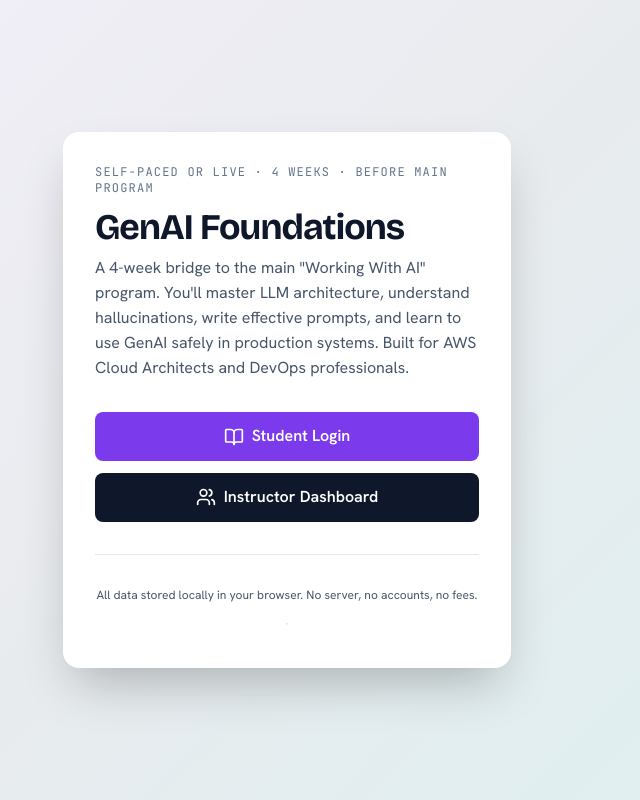
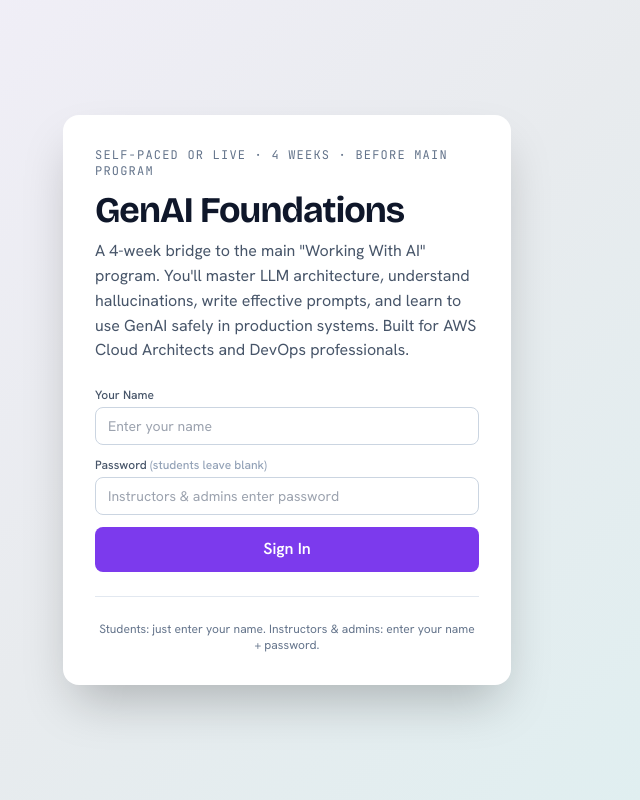
Before and after one commit to sarbaniAi/genai-platform, a React (Vite) app: page / in a window 1280 px wide. Shown: the whole page, without its empty margins (353-993 px from the left). Built offline with nearby package versions, Linux system fonts and the light colour scheme.

Commit message:
Role-based login: single form, password determines role (student/instructor/admin). Removes cross-role buttons and secret dot.

```diff
--- a/src/App.jsx
+++ b/src/App.jsx
@@ -1,43 +1,33 @@
-import { useState, useEffect, useRef } from 'react';
+import { useState, useEffect } from 'react';
 import { BookOpen, Users, Settings, LogOut, Lock } from 'lucide-react';
 import { DEFAULT_MODULES, DEFAULT_META } from './data/modules';
 import { loadModules, saveModules, loadMeta, saveMeta } from './lib/storage';
-import { isAdminUnlocked, unlockAdmin, lockAdmin } from './lib/adminAuth';
+import { authenticate, startSession, clearSession, getCurrentRole, getCurrentName, hasSession } from './lib/adminAuth';
 import StudentView from './views/StudentView';
 import InstructorView from './views/InstructorView';
 import AdminView from './views/AdminView';
 
-function LoginView({ setCurrentView }) {
+function LoginView({ onLogin }) {
   const meta = loadMeta(DEFAULT_META);
-  const [showAdminPrompt, setShowAdminPrompt] = useState(false);
-  const [passwordInput, setPasswordInput] = useState('');
-  const [authError, setAuthError] = useState('');
-  const [adminUnlocked, setAdminUnlocked] = useState(isAdminUnlocked());
-  const dotClicks = useRef(0);
-  const dotTimer = useRef(null);
+  const [name, setName] = useState('');
+  const [password, setPassword] = useState('');
+  const [error, setError] = useState('');
+  const [busy, setBusy] = useState(false);
 
-  const handleSecretTrigger = () => {
-    dotClicks.current += 1;
-    if (dotTimer.current) clearTimeout(dotTimer.current);
-    dotTimer.current = setTimeout(() => { dotClicks.current = 0; }, 1500);
-    if (dotClicks.current >= 5) {
-      dotClicks.current = 0;
-      setShowAdminPrompt(true);
-      setAuthError('');
+  const handleSubmit = async () => {
+    if (!name.trim()) {
+      setError('Please enter your name.');
+      return;
     }
-  };
-
-  const handlePasswordSubmit = async () => {
-    const ok = await unlockAdmin(passwordInput);
-    if (ok) {
-      setAdminUnlocked(true);
-      setShowAdminPrompt(false);
-      setPasswordInput('');
-      setAuthError('');
-      setCurrentView('admin');
+    setBusy(true);
+    setError('');
+    const result = await authenticate(name, password);
+    setBusy(false);
+    if (result) {
+      startSession(result.name, result.role);
+      onLogin(result);
     } else {
-      setAuthError('Incorrect password.');
-      setPasswordInput('');
+      setError('Authentication failed.');
     }
   };
 
@@ -48,111 +38,86 @@ function LoginView({ setCurrentView }) {
         <h1 className="text-4xl font-bold text-slate-900 mb-2" style={{ fontFamily: '"Bricolage Grotesque", sans-serif', letterSpacing: '-0.025em' }}>
           GenAI Foundations
         </h1>
-        <p className="text-slate-600 mb-8">{meta.thesis}</p>
+        <p className="text-slate-600 mb-6">{meta.thesis}</p>
+
         <div className="space-y-3">
-          <button onClick={() => setCurrentView('student')} className="w-full bg-violet-600 hover:bg-violet-700 text-white font-semibold py-3 rounded-lg transition flex items-center justify-center gap-2">
-            <BookOpen size={20} /> Student Login
+          <div>
+            <label className="block text-xs font-medium text-slate-600 mb-1">Your Name</label>
+            <input
+              type="text"
+              placeholder="Enter your name"
+              value={name}
+              onChange={(e) => setName(e.target.value)}
+              onKeyDown={(e) => { if (e.key === 'Enter') document.getElementById('pwd-input').focus(); }}
+              className="w-full px-3 py-2 border border-slate-300 rounded-lg text-sm focus:outline-none focus:ring-2 focus:ring-violet-500"
+            />
+          </div>
+          <div>
+            <label className="block text-xs font-medium text-slate-600 mb-1">Password <span className="text-slate-400">(students leave blank)</span></label>
+            <input
+              id="pwd-input"
+              type="password"
+              placeholder="Instructors & admins enter password"
+              value={password}
+              onChange={(e) => setPassword(e.target.value)}
+              onKeyDown={(e) => { if (e.key === 'Enter') handleSubmit(); }}
+              className="w-full px-3 py-2 border border-slate-300 rounded-lg text-sm focus:outline-none focus:ring-2 focus:ring-violet-500"
+            />
+          </div>
+          {error && <p className="text-red-600 text-xs">{error}</p>}
+          <button
+            onClick={handleSubmit}
+            disabled={busy}
+            className="w-full bg-violet-600 hover:bg-violet-700 disabled:opacity-50 text-white font-semibold py-2.5 rounded-lg transition flex items-center justify-center gap-2"
+          >
+            {busy ? 'Signing in...' : 'Sign In'}
           </button>
-          <button onClick={() => setCurrentView('instructor')} className="w-full bg-slate-900 hover:bg-black text-white font-semibold py-3 rounded-lg transition flex items-center justify-center gap-2">
-            <Users size={20} /> Instructor Dashboard
-          </button>
-          {adminUnlocked && (
-            <button onClick={() => setCurrentView('admin')} className="w-full bg-teal-600 hover:bg-teal-700 text-white font-semibold py-3 rounded-lg transition flex items-center justify-center gap-2">
-              <Settings size={20} /> Content Admin
-            </button>
-          )}
         </div>
-        <div className="mt-8 pt-8 border-t border-slate-200">
-          <p className="text-xs text-slate-600 text-center">
-            All data stored locally in your browser. No server, no accounts, no fees.
-          </p>
-          <p className="text-center mt-2">
-            <button
-              onClick={handleSecretTrigger}
-              className="text-slate-300 hover:text-slate-400 text-xs cursor-default select-none"
-              aria-hidden="true"
-              tabIndex={-1}
-              style={{ background: 'none', border: 'none', padding: '0 4px' }}
-            >
-              ·
-            </button>
+
+        <div className="mt-6 pt-6 border-t border-slate-200">
+          <p className="text-xs text-slate-500 text-center">
+            Students: just enter your name. Instructors & admins: enter your name + password.
           </p>
         </div>
       </div>
-
-      {showAdminPrompt && (
-        <div className="fixed inset-0 z-50 flex items-center justify-center p-4" style={{ background: 'rgba(0,0,0,0.5)' }}>
-          <div className="bg-white rounded-2xl shadow-2xl p-6 max-w-sm w-full">
-            <div className="flex items-center gap-2 mb-4">
-              <Lock size={20} className="text-teal-600" />
-              <h2 className="text-lg font-bold text-slate-900">Admin Access</h2>
-            </div>
-            <input
-              type="password"
-              autoFocus
-              placeholder="Enter admin password"
-              value={passwordInput}
-              onChange={(e) => { setPasswordInput(e.target.value); setAuthError(''); }}
-              onKeyDown={(e) => { if (e.key === 'Enter') handlePasswordSubmit(); }}
-              className="w-full px-3 py-2 border border-slate-300 rounded-lg text-sm focus:outline-none focus:ring-2 focus:ring-teal-500 mb-2"
-            />
-            {authError && <p className="text-red-600 text-xs mb-2">{authError}</p>}
-            <div className="flex justify-end gap-2 mt-3">
-              <button onClick={() => { setShowAdminPrompt(false); setPasswordInput(''); setAuthError(''); }} className="px-3 py-1.5 text-sm text-slate-600 hover:bg-slate-100 rounded-lg">Cancel</button>
-              <button onClick={handlePasswordSubmit} className="px-3 py-1.5 text-sm font-semibold bg-teal-600 hover:bg-teal-700 text-white rounded-lg">Unlock</button>
-            </div>
-          </div>
-        </div>
-      )}
     </div>
   );
 }
 
 export default function App() {
-  const [currentView, setCurrentView] = useState('login');
-  const [studentName, setStudentName] = useState('');
+  const [session, setSession] = useState(() => hasSession() ? { role: getCurrentRole(), name: getCurrentName() } : null);
   const [modules, setModules] = useState(() => loadModules() || DEFAULT_MODULES);
   const [meta, setMeta] = useState(() => loadMeta(DEFAULT_META));
 
   useEffect(() => { saveModules(modules); }, [modules]);
   useEffect(() => { saveMeta(meta); }, [meta]);
 
-  // If a non-admin tries to access admin view directly, bounce to login.
-  useEffect(() => {
-    if (currentView === 'admin' && !isAdminUnlocked()) {
-      setCurrentView('login');
-    }
-  }, [currentView]);
+  const handleLogin = (newSession) => setSession(newSession);
 
-  const handleSetCurrentView = (view) => {
-    if (view === 'admin' && !isAdminUnlocked()) {
-      setCurrentView('login');
-      return;
-    }
-    setCurrentView(view);
+  const handleLogout = () => {
+    clearSession();
+    setSession(null);
   };
 
-  const handleLogoutFromAdmin = () => {
-    lockAdmin();
-    setCurrentView('login');
-  };
+  if (!session) {
+    return <LoginView onLogin={handleLogin} />;
+  }
 
   return (
     <div>
-      {currentView === 'login' && <LoginView setCurrentView={handleSetCurrentView} />}
-      {currentView === 'student' && (
+      {session.role === 'student' && (
         <StudentView
           modules={modules}
           meta={meta}
-          studentName={studentName}
-          setStudentName={setStudentName}
-          setCurrentView={handleSetCurrentView}
+          studentName={session.name}
+          setStudentName={() => {}}
+          onLogout={handleLogout}
         />
       )}
-      {currentView === 'instructor' && (
-        <InstructorView modules={modules} setCurrentView={handleSetCurrentView} />
+      {session.role === 'instructor' && (
+        <InstructorView modules={modules} onLogout={handleLogout} />
       )}
-      {currentView === 'admin' && isAdminUnlocked() && (
+      {session.role === 'admin' && (
         <AdminView
           modules={modules}
           setModules={setModules}
@@ -160,7 +125,7 @@ export default function App() {
           setMeta={setMeta}
           defaultModules={DEFAULT_MODULES}
           defaultMeta={DEFAULT_META}
-          setCurrentView={handleSetCurrentView}
+          onLogout={handleLogout}
         />
       )}
     </div>
--- a/src/lib/adminAuth.js
+++ b/src/lib/adminAuth.js
@@ -1,42 +1,76 @@
-// Admin authentication via hashed password.
-// The password is never stored in plaintext — only its SHA-256 hash is in the code.
-// Verify by hashing the user's input and comparing.
+// Role-based authentication via hashed passwords.
+// Passwords are never stored in plaintext — only their SHA-256 hashes are in the code.
+// Role is determined by which password matches:
+//   - admin password      → 'admin'
+//   - instructor password → 'instructor'
+//   - anything else/empty → 'student' (no password needed)
 
 const ADMIN_PASSWORD_HASH = 'bc7347cf8c0cd8d16292374b95d8ffbaf4243f029301698766b5970c8b80bb5f';
-const SESSION_KEY = 'genai_admin_unlocked';
+const INSTRUCTOR_PASSWORD_HASH = '7cf5db755289c205961624a7493ff81bec70fb040986d5418a418a72b555682e';
 
-export function isAdminUnlocked() {
+const SESSION_KEY = 'genai_session';
+
+function getSession() {
   try {
-    return sessionStorage.getItem(SESSION_KEY) === 'true';
+    const raw = sessionStorage.getItem(SESSION_KEY);
+    return raw ? JSON.parse(raw) : null;
   } catch {
-    return false;
+    return null;
   }
 }
 
-export function lockAdmin() {
+function setSession(session) {
+  try {
+    sessionStorage.setItem(SESSION_KEY, JSON.stringify(session));
+  } catch {}
+}
+
+export function clearSession() {
   try {
     sessionStorage.removeItem(SESSION_KEY);
   } catch {}
 }
 
-export async function verifyAdminPassword(password) {
-  try {
-    const data = new TextEncoder().encode(password);
-    const hashBuffer = await crypto.subtle.digest('SHA-256', data);
-    const hashArray = Array.from(new Uint8Array(hashBuffer));
-    const hashHex = hashArray.map(b => b.toString(16).padStart(2, '0')).join('');
-    return hashHex === ADMIN_PASSWORD_HASH;
-  } catch {
-    return false;
-  }
+export function getCurrentRole() {
+  const s = getSession();
+  return s ? s.role : null;
 }
 
-export async function unlockAdmin(password) {
-  const ok = await verifyAdminPassword(password);
-  if (ok) {
-    try {
-      sessionStorage.setItem(SESSION_KEY, 'true');
-    } catch {}
+export function getCurrentName() {
+  const s = getSession();
+  return s ? s.name : null;
+}
+
+async function sha256(text) {
+  const data = new TextEncoder().encode(text);
+  const hashBuffer = await crypto.subtle.digest('SHA-256', data);
+  return Array.from(new Uint8Array(hashBuffer))
+    .map(b => b.toString(16).padStart(2, '0'))
+    .join('');
+}
+
+// Determine role from name + password. Returns { role, name } or null on auth failure.
+export async function authenticate(name, password) {
+  const trimmedName = (name || '').trim();
+  if (!trimmedName) return null;
+
+  if (password) {
+    const hash = await sha256(password);
+    if (hash === ADMIN_PASSWORD_HASH) {
+      return { role: 'admin', name: trimmedName };
+    }
+    if (hash === INSTRUCTOR_PASSWORD_HASH) {
+      return { role: 'instructor', name: trimmedName };
+    }
   }
-  return ok;
+  // No password or unknown password → student.
+  return { role: 'student', name: trimmedName };
 }
+
+export function startSession(name, role) {
+  setSession({ name, role, startedAt: new Date().toISOString() });
+}
+
+export function hasSession() {
+  return getSession() !== null;
+}
--- a/src/views/AdminView.jsx
+++ b/src/views/AdminView.jsx
@@ -17,7 +17,7 @@ const blankModule = () => ({
   tools: []
 });
 
-export default function AdminView({ modules, setModules, meta, setMeta, defaultModules, defaultMeta, setCurrentView }) {
+export default function AdminView({ modules, setModules, meta, setMeta, defaultModules, defaultMeta, onLogout }) {
   const [editing, setEditing] = useState(null); // index or 'new' or null
   const [draft, setDraft] = useState(null);
   const fileRef = useRef(null);
@@ -114,7 +114,7 @@ export default function AdminView({ modules, setModules, meta, setMeta, defaultM
             <button onClick={handleReset} className="flex items-center gap-1 text-sm text-amber-700 hover:text-amber-900 border border-amber-200 rounded px-2.5 py-1.5 hover:bg-amber-50">
               <RotateCcw size={14} /> Reset
             </button>
-            <button onClick={() => setCurrentView('login')} className="flex items-center gap-1 text-slate-600 hover:text-slate-900 text-sm">
+            <button onClick={onLogout} className="flex items-center gap-1 text-slate-600 hover:text-slate-900 text-sm">
               <LogOut size={18} /> Exit
             </button>
           </div>
--- a/src/views/InstructorView.jsx
+++ b/src/views/InstructorView.jsx
@@ -2,7 +2,7 @@ import { useState, useEffect } from 'react';
 import { LogOut, Users, Award, FileText } from 'lucide-react';
 import { listStudents, loadStudentData } from '../lib/storage';
 
-export default function InstructorView({ modules, setCurrentView }) {
+export default function InstructorView({ modules, onLogout }) {
   const [students, setStudents] = useState([]);
 
   useEffect(() => {
@@ -30,7 +30,7 @@ export default function InstructorView({ modules, setCurrentView }) {
             </h1>
             <p className="text-sm text-slate-600">GenAI Foundations Cohort</p>
           </div>
-          <button onClick={() => setCurrentView('login')} className="flex items-center gap-1 text-slate-600 hover:text-slate-900 text-sm">
+          <button onClick={onLogout} className="flex items-center gap-1 text-slate-600 hover:text-slate-900 text-sm">
             <LogOut size={18} /> Logout
           </button>
         </div>
```
Also changed, not shown: src/views/StudentView.jsx (+2 -33 lines).
